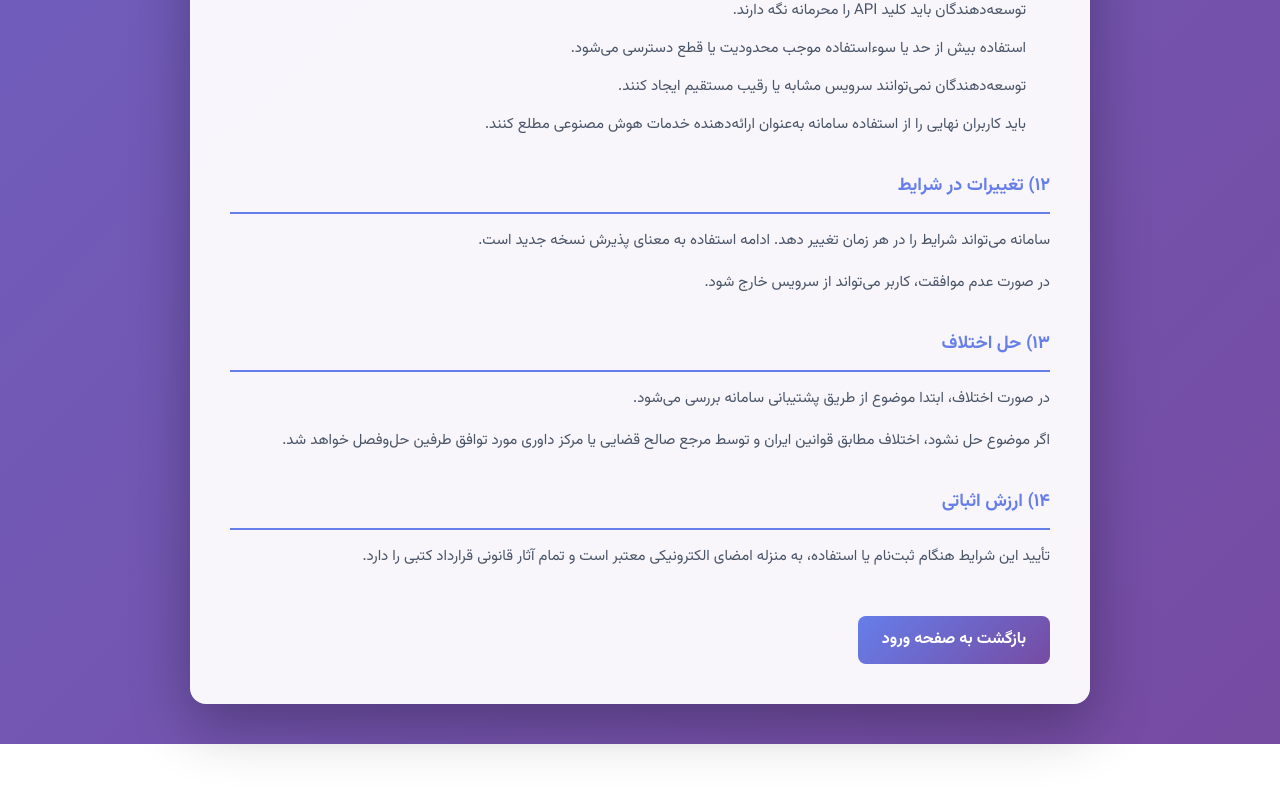
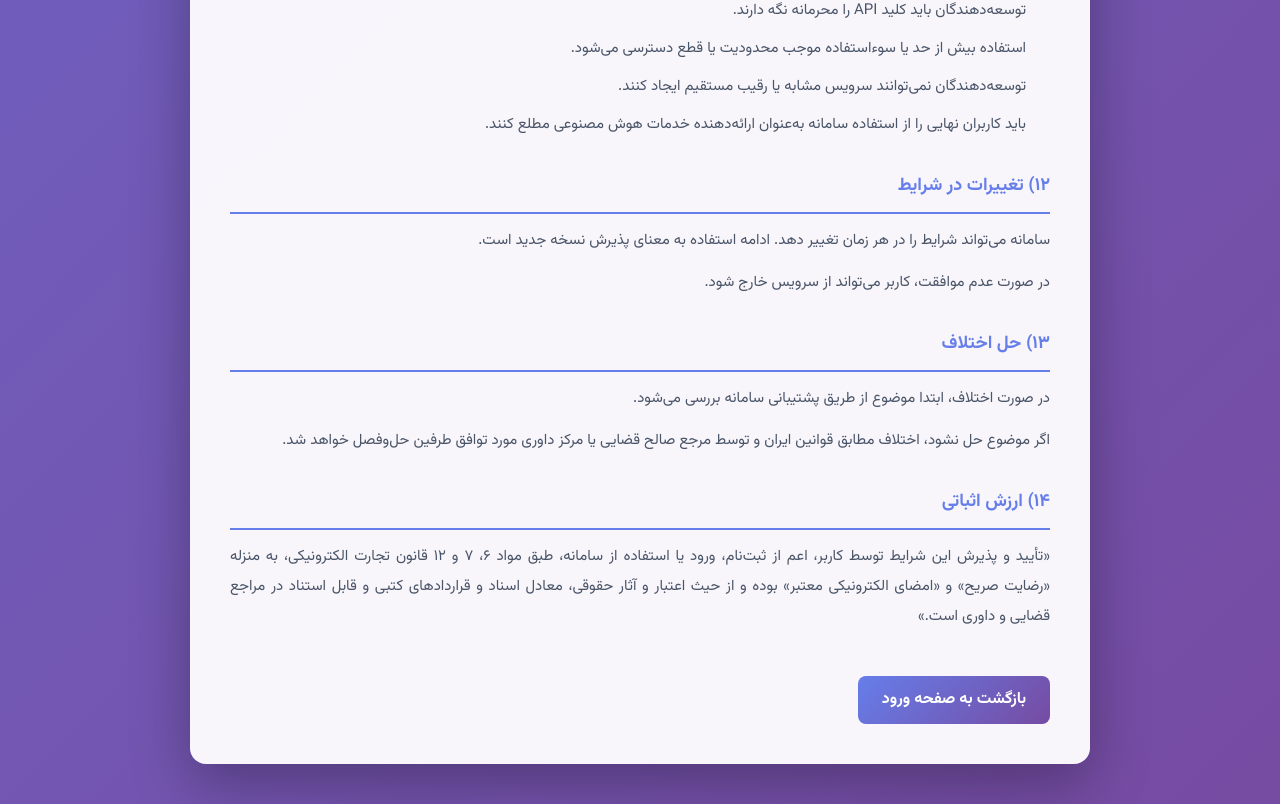
Before and after one commit to ahadsalim/RAG-Users, a Next.js app in the folder frontend/: page /terms in a window 1280 px wide. Shown: the part 3783-4587 px from the top of the page. Before the commit the page ends 4527 px from the top, so only its background shows below. Built offline with nearby package versions, Linux system fonts and the light colour scheme.

Commit message:
fix: Update section 14 with detailed legal validity text
- Add reference to articles 6, 7, 12 of Electronic Commerce Law
- Clarify explicit consent and valid electronic signature
- Add reference to judicial and arbitration authorities

```diff
--- a/frontend/src/app/terms/page.tsx
+++ b/frontend/src/app/terms/page.tsx
@@ -267,7 +267,7 @@ export default function TermsPage() {
           {/* بخش ۱۴ */}
           <h2 style={styles.sectionTitle}>۱۴) ارزش اثباتی</h2>
           <p style={styles.paragraph}>
-            تأیید این شرایط هنگام ثبت‌نام یا استفاده، به منزله امضای الکترونیکی معتبر است و تمام آثار قانونی قرارداد کتبی را دارد.
+            «تأیید و پذیرش این شرایط توسط کاربر، اعم از ثبت‌نام، ورود یا استفاده از سامانه، طبق مواد ۶، ۷ و ۱۲ قانون تجارت الکترونیکی، به منزله «رضایت صریح» و «امضای الکترونیکی معتبر» بوده و از حیث اعتبار و آثار حقوقی، معادل اسناد و قراردادهای کتبی و قابل استناد در مراجع قضایی و داوری است.»
           </p>
         </div>
 
```
